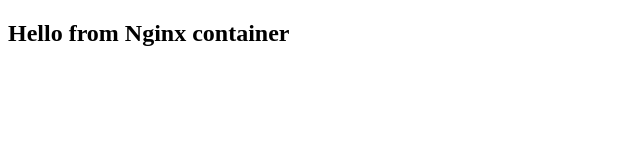
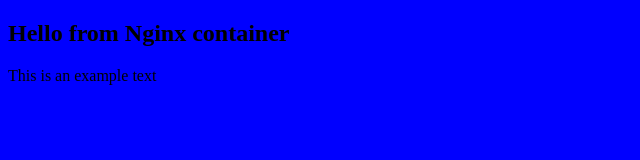
Before and after one commit to supriya6112/multibranch-example, a plain HTML site: page webserver/index.html in a window 1280 px wide. Shown: the whole page, without its empty margins (0-640 px from the left). Drawn offline with Linux system fonts and the light colour scheme.

Commit message:
Update index.html

```diff
--- a/webserver/index.html
+++ b/webserver/index.html
@@ -4,7 +4,9 @@
                   <meta charset="utf-8">
                     <title>Docker Nginx</title>
         </head>
-        <body>
+        <body bgcolor="blue">
                   <h2>Hello from Nginx container</h2>
+                <p> This is an example text </p>
+
         </body>
 </html>
```
